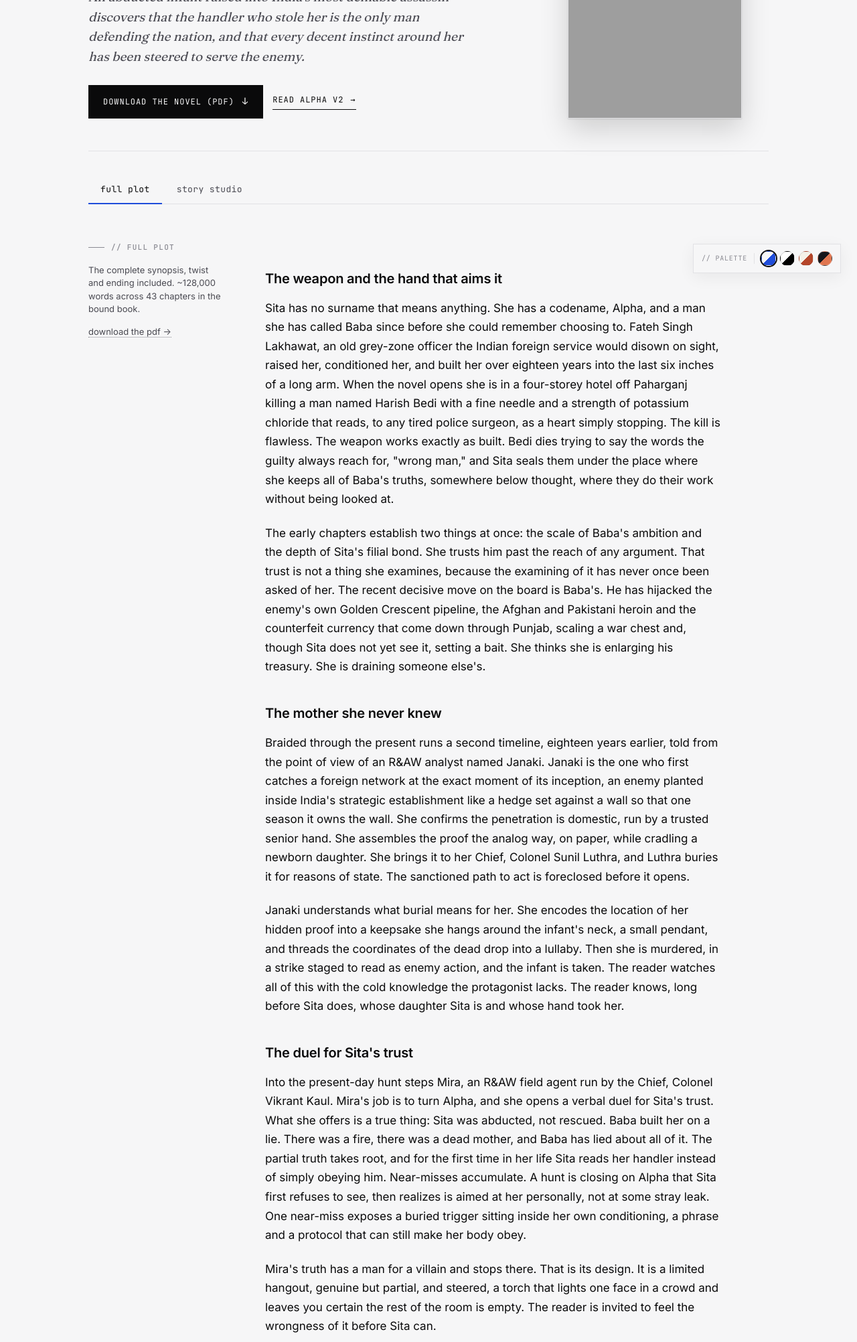
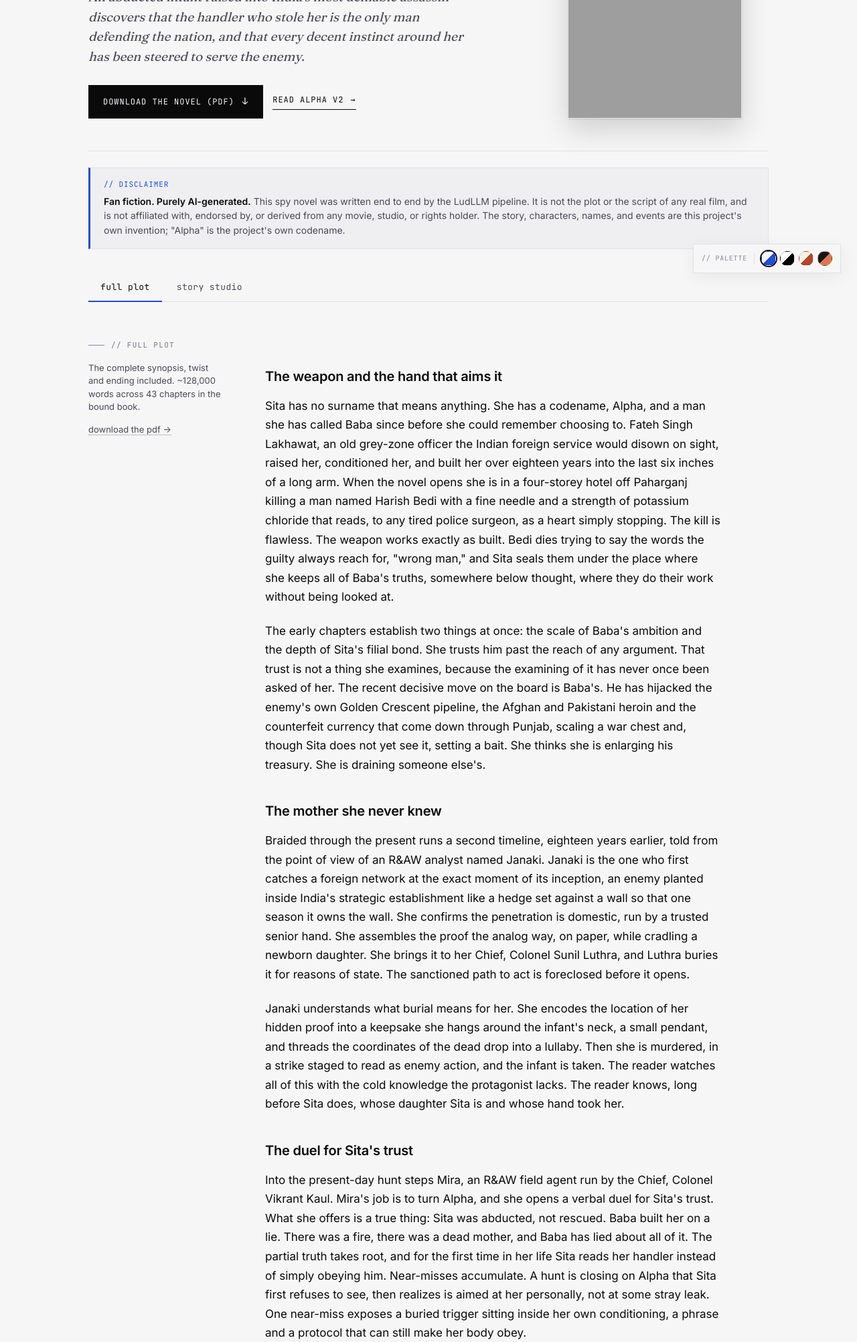
Before and after one commit to devsandip/sandip.dev, a PHP site: page /portfolio/LudLLM/alpha/ in a window 1280 px wide. Shown: the part 368-2372 px from the top of the page at 67% size. Run offline with PHP 8.4, Linux system fonts and the light colour scheme; grey boxes are pictures that could not be loaded.

Commit message:
Add prominent fan-fiction / AI-generated disclaimer on both Alpha pages
A callout under the hero on alpha and alpha-v2 stating the novel is purely
AI-generated, not the plot or script of any real film, and not affiliated
with any studio or rights holder.

Co-Authored-By: Claude Opus 4.8 <noreply@anthropic.com>

```diff
--- a/portfolio/LudLLM/alpha-v2/index.html
+++ b/portfolio/LudLLM/alpha-v2/index.html
@@ -62,6 +62,12 @@
     <div class="lud-hero-aside">
       <span class="cover"><img src="/portfolio/LudLLM/assets/images/alpha-v2-cover.png" alt="Alpha V2 cover" loading="lazy"></span>
     </div>
+  </div>
+
+  <!-- Disclaimer -->
+  <div class="disclaimer">
+    <span class="dl-label">// disclaimer</span>
+    <strong>Fan fiction. Purely AI-generated.</strong> This spy novel was written end to end by the LudLLM pipeline. It is not the plot or the script of any real film, and is not affiliated with, endorsed by, or derived from any movie, studio, or rights holder. The story, characters, names, and events are this project's own invention; "Alpha" is the project's own codename.
   </div>
 
   <!-- ─── Tabs ─── -->
--- a/portfolio/LudLLM/alpha/index.html
+++ b/portfolio/LudLLM/alpha/index.html
@@ -63,6 +63,12 @@
     <div class="lud-hero-aside">
       <span class="cover"><img src="/portfolio/LudLLM/assets/images/alpha-cover.png" alt="Alpha cover" loading="lazy"></span>
     </div>
+  </div>
+
+  <!-- Disclaimer -->
+  <div class="disclaimer">
+    <span class="dl-label">// disclaimer</span>
+    <strong>Fan fiction. Purely AI-generated.</strong> This spy novel was written end to end by the LudLLM pipeline. It is not the plot or the script of any real film, and is not affiliated with, endorsed by, or derived from any movie, studio, or rights holder. The story, characters, names, and events are this project's own invention; "Alpha" is the project's own codename.
   </div>
 
   <!-- ─── Tabs ─── -->
--- a/portfolio/LudLLM/ludllm.css
+++ b/portfolio/LudLLM/ludllm.css
@@ -707,6 +707,28 @@ figure.lud.diagram img { padding: 8px; }
 }
 .newtab-btn:hover { color: var(--accent); border-color: var(--accent); }
 
+/* ─── Disclaimer banner (novel pages) ──── */
+.disclaimer {
+  margin-top: 24px;
+  border: 1px solid var(--rule);
+  border-left: 3px solid var(--accent);
+  background: var(--paper-2);
+  padding: 16px 20px;
+  font-size: 14px;
+  line-height: 1.55;
+  color: var(--ink-soft);
+}
+.disclaimer strong { color: var(--ink); font-weight: 600; }
+.disclaimer .dl-label {
+  font-family: 'JetBrains Mono', monospace;
+  font-size: 11px;
+  text-transform: uppercase;
+  letter-spacing: 0.08em;
+  color: var(--accent);
+  display: block;
+  margin-bottom: 6px;
+}
+
 /* ─── Novel cards on the overview ──────── */
 .novel-grid {
   margin-top: 8px;
```
